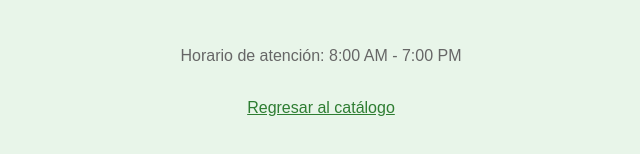
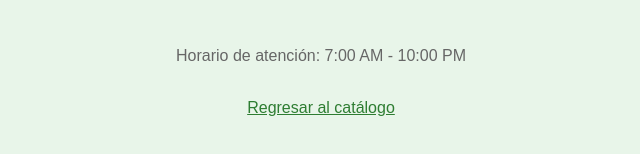
Before and after one commit to myluz6ad-source/myluz-tienda, a plain HTML site: page pedido.html in a window 1280 px wide. Shown: the part 378-532 px from the top of the page, 319-959 px from the left. Drawn offline with Linux system fonts and the light colour scheme.

Commit message:
Update pedido.html
Signed-off-by: myluz6ad-source <myluz6ad@gmail.com>

```diff
--- a/pedido.html
+++ b/pedido.html
@@ -20,7 +20,7 @@
         💬 Escribir al WhatsApp
     </a>
 <p>O si prefieres, agréganos manualmente: <strong>320 492 7134</strong></p>
-    <p style="margin-top: 50px; color: #666;">Horario de atención: 8:00 AM - 7:00 PM</p>
+    <p style="margin-top: 50px; color: #666;">Horario de atención: 7:00 AM - 10:00 PM</p>
     <br>
     <a href="index.html" style="color: #2e7d32;">Regresar al catálogo</a>
 </body>
```
